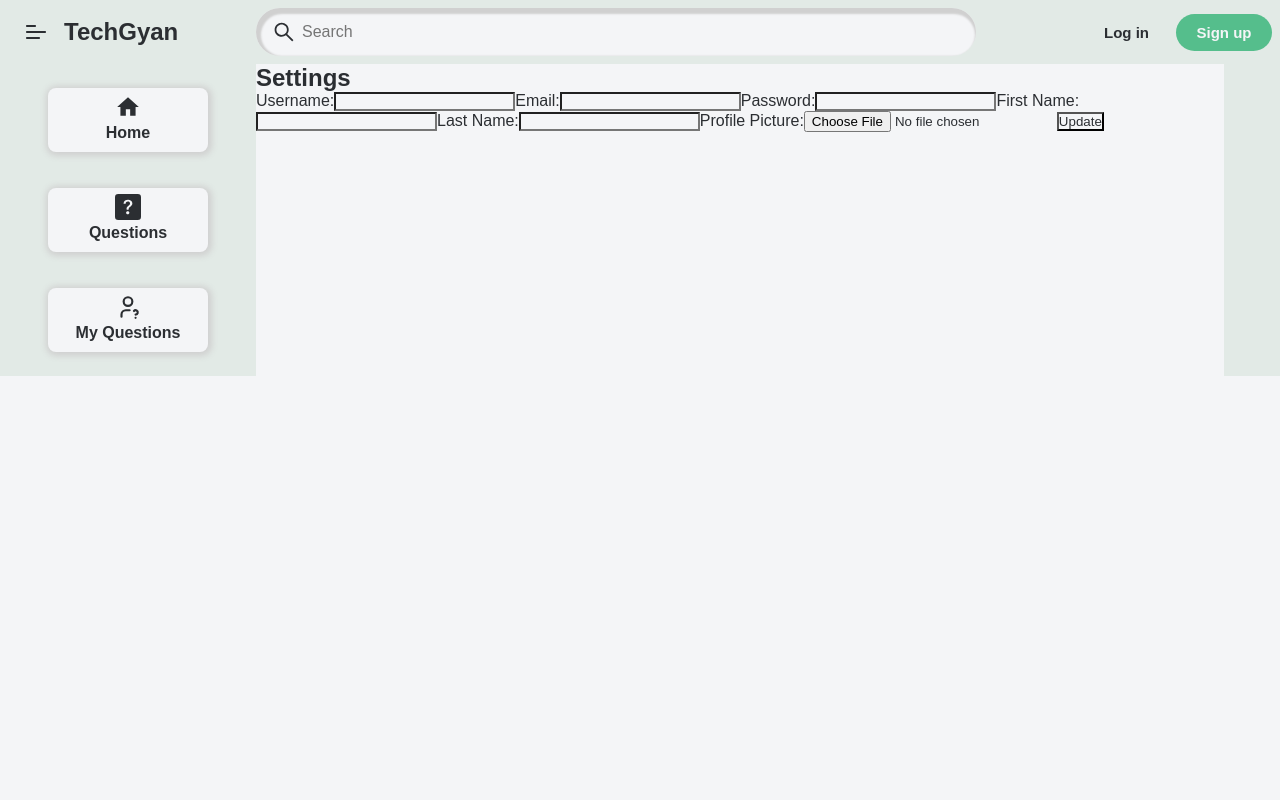
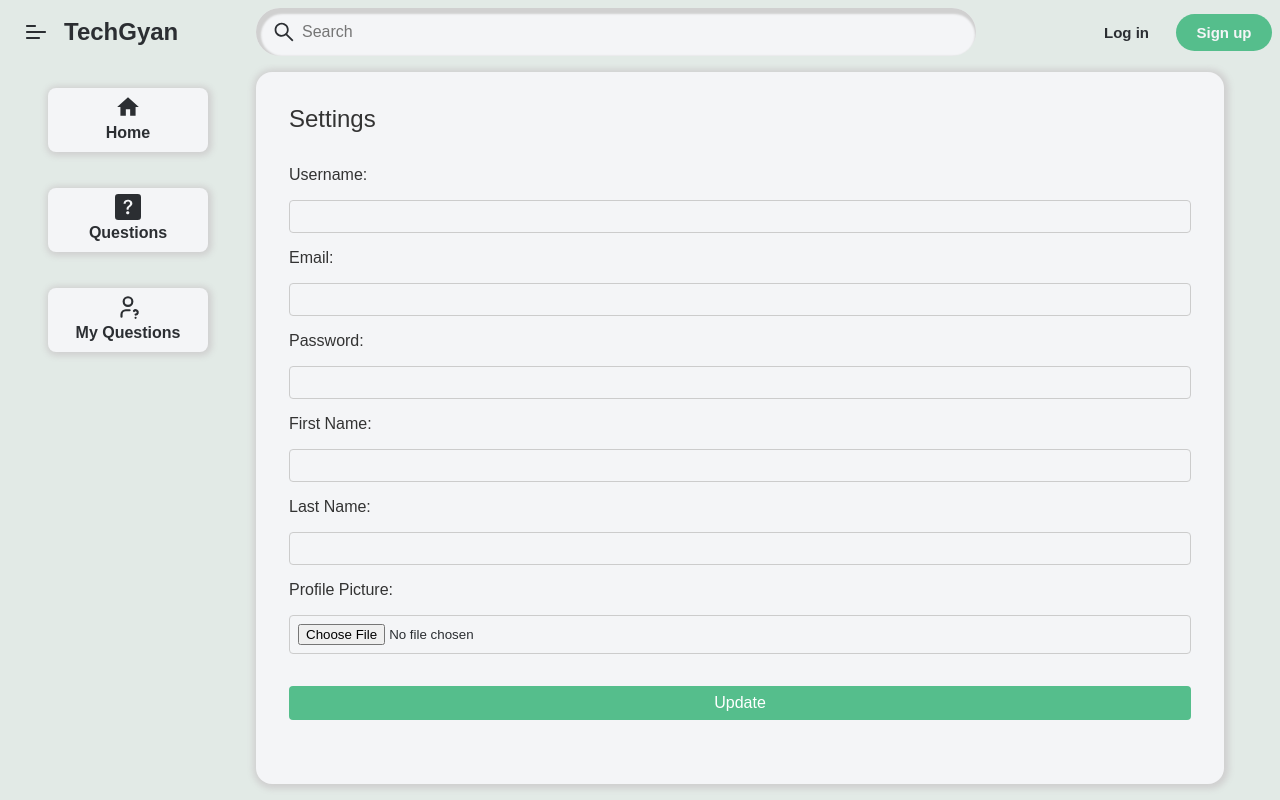
Before and after one commit to GoofyPR/techgyan, a React (Create React App) app in the folder client/: page /Settings in a window 1280 px wide. Built offline with nearby package versions, Linux system fonts and the light colour scheme.

Commit message:
Update Settings

```diff
--- a/client/src/components/AskQuestion.jsx
+++ b/client/src/components/AskQuestion.jsx
@@ -151,6 +151,11 @@ function AskQuestion() {
             return;
         }
 
+        if (tags.length === 0) {
+            alert('Please enter at least one tag.');
+            return;
+        }
+
         const detailsText = detailsRef.current ? detailsRef.current.value : '';
         const tryText = tryRef.current ? tryRef.current.value : '';
 
@@ -158,7 +163,7 @@ function AskQuestion() {
         let body = `${detailsText}\n\n${tryText}`;
 
 
-        const tags = tagRef.current ? tagRef.current.value.split(',').map(tag => tag.trim()) : [];
+        const tagsArray = tagRef.current ? tagRef.current.value.split(',').map(tag => tag.trim()) : [];
 
 
 
@@ -198,7 +203,7 @@ function AskQuestion() {
         const formData = new FormData();
         formData.append('title', title);
         formData.append('body', sanitizedBody);
-        formData.append('tags', tags.join(','));
+        formData.append('tags', tagsArray.join(','));
 
         if (Array.isArray(images)) {
             images.forEach((image, index) => {
@@ -276,7 +281,7 @@ function AskQuestion() {
 
             <div className={`ask-question-title`}>
                 <div className="title-heading">
-                    <label htmlFor="title">Title</label>
+                    <label htmlFor="title">Title <span style={{color: "crimson", background: "transparent", fontSize: "16px"}} >*</span></label>
 
                 </div>
 
@@ -338,7 +343,7 @@ function AskQuestion() {
 
             <div className={`ask-question-tags`}>
                 <div className="tags-heading">
-                    <label htmlFor="tags">Tags</label>
+                    <label htmlFor="tags">Tags <span style={{color: "crimson", background: "transparent", fontSize: "16px"}} >*</span></label>
                 </div>
 
                 <p className='tags-para'>Add tags to describe your question.</p>
--- a/client/src/components/Home.jsx
+++ b/client/src/components/Home.jsx
@@ -55,12 +55,12 @@ const Home = () => {
   useEffect(()=>{
     const fetchUserStats = async()=>{
       const token = localStorage.getItem('token');
-      if(token){
-        const decodedToken = jwtDecode(token);
-        // console.log(decodedToken.email);
-        setUserData(decodedToken);
+      // if(token){
+      //   const decodedToken = jwtDecode(token);
 
-      }
+      //   setUserData(decodedToken);
+
+      // }
       const config = {
         headers: {
           Authorization: `Bearer ${token}`
@@ -105,12 +105,14 @@ const Home = () => {
         };
 
         try {
-          const [questionsResponse, answersResponse] = await Promise.all([
+          const [questionsResponse, answersResponse, userResponse] = await Promise.all([
             axios.get(`http://localhost:8000/api/recentq/${userId}`, config),
-            axios.get(`http://localhost:8000/api/recenta/${userId}`, config)
+            axios.get(`http://localhost:8000/api/recenta/${userId}`, config),
+            axios.get(`http://localhost:8000/api/userinfo/${userId}`,config)
           ]);
           setRecentQuestions(questionsResponse.data);
           setRecentAnswers(answersResponse.data);
+          setUserData(userResponse.data);
             // const response = await axios.get(`http://localhost:8000/api/recentq/${userId}`, config);
             // setRecentQuestions(response.data);
         } catch (error) {
@@ -118,9 +120,9 @@ const Home = () => {
         }
     };
 
-    if (userData) {
-        fetchRecentQuestions();
-    }
+    // if (userData) {
+    // }
+    fetchRecentQuestions();
   }, [userData]);
 
   return (
--- a/client/src/components/Settings.jsx
+++ b/client/src/components/Settings.jsx
@@ -1,9 +1,25 @@
-import React, { useState } from 'react';
+import React, { useState, useEffect } from 'react';
 import axios from 'axios';
 import { jwtDecode } from 'jwt-decode';
 import '../css/Settings.css';
 
 const Settings = () => {
+  const [height, setHeight] = useState(window.innerHeight);
+
+  useEffect(() => {
+    const handleResize = () => {
+      setHeight(window.innerHeight);
+    };
+
+    window.addEventListener('resize', handleResize);
+
+    return () => {
+      window.removeEventListener('resize', handleResize);
+    };
+  }, []);
+
+  const dynamicHeight = height - 88;
+
   const [formData, setFormData] = useState({
     username: '',
     email: '',
@@ -99,15 +115,23 @@ const Settings = () => {
     try {
       const res = await axios.put(`http://localhost:8000/api/user/${userId}`, formDataToSend, config);
       console.log('Update successful:', res.data);
-
+      setFormData({
+        username: '',
+        email: '',
+        password: '',
+        firstName: '',
+        lastName: '',
+        profilePicture: ''
+      });
     } catch (error) {
       console.error('Update failed:', error);
 
     }
+    window.location.reload(false);
   };
 
   return (
-    <div className='settings-container'>
+    <div className='settings-container' style={{ height: `${dynamicHeight}px` }} >
       <h2>Settings</h2>
       <form encType='multipart/form-data' onSubmit={handleSubmit}>
         <label>Username:</label>
--- a/client/src/css/AskQuestion.css
+++ b/client/src/css/AskQuestion.css
@@ -45,8 +45,8 @@
     font-size: 15px;
     transition: ease 0.5s;
     &:hover{
-        padding: 15px 25px;
-        font-size: 18px;
+        /* padding: 15px 25px;
+        font-size: 18px; */
         background-color: #f29f67;
     }
 }
--- a/client/src/css/MyQuestions.css
+++ b/client/src/css/MyQuestions.css
@@ -53,8 +53,8 @@
     font-size: 15px;
     transition: ease 0.5s;
     &:hover{
-        padding: 15px 25px;
-        font-size: 18px;
+        /* padding: 15px 25px;
+        font-size: 18px; */
         background-color: #f29f67;
     }
 }
--- a/client/src/css/Questions.css
+++ b/client/src/css/Questions.css
@@ -61,8 +61,8 @@
     font-size: 15px;
     transition: ease 0.5s;
     &:hover{
-        padding: 15px 25px;
-        font-size: 18px;
+        /* padding: 15px 25px;
+        font-size: 18px; */
         background-color: #f29f67;
     }
 }
--- a/client/src/css/Settings.css
+++ b/client/src/css/Settings.css
@@ -2,4 +2,66 @@
     display: flex;
     flex-direction: column;
     flex-grow: 1;
+    box-shadow: 1px 1px 6px 4px #d0d0d0;
+    border-radius: 16px;
+    margin-top: 8px;
+    margin-bottom: 16px;
+    padding-right: 0;
+    position: relative;
+    border: none;
+    overflow-y: auto;
+    z-index: 2;
 }
+
+.settings-container h2 {
+    color: #333;
+    font-size: 24px;
+    font-weight: 500;
+    margin: 33px;
+}
+
+.settings-container form {
+    display: flex;
+    flex-direction: column;
+    /* width: 100%; */
+    margin: 0 33px 33px 33px;
+}
+
+.settings-container label {
+    color: #333;
+    font-size: 16px;
+    font-weight: 500;
+    margin-bottom: 16px;
+}
+
+.settings-container input[type="text"],
+.settings-container input[type="email"],
+.settings-container input[type="password"],
+.settings-container input[type="file"] {
+    border: 1px solid #ccc;
+    border-radius: 4px;
+    padding: 8px;
+    margin-bottom: 16px;
+    /* width: 100%; */
+
+}
+
+.settings-container input[type="file"] {
+    cursor: pointer;
+}
+
+.settings-container button[type="submit"] {
+    background-color: #55be8c;
+    border: none;
+    border-radius: 4px;
+    color: #fff;
+    padding: 8px 16px;
+    font-size: 16px;
+    font-weight: 500;
+    cursor: pointer;
+    margin-top: 16px;
+}
+
+.settings-container button[type="submit"]:hover {
+    background-color: #f29f67;
+}
```
